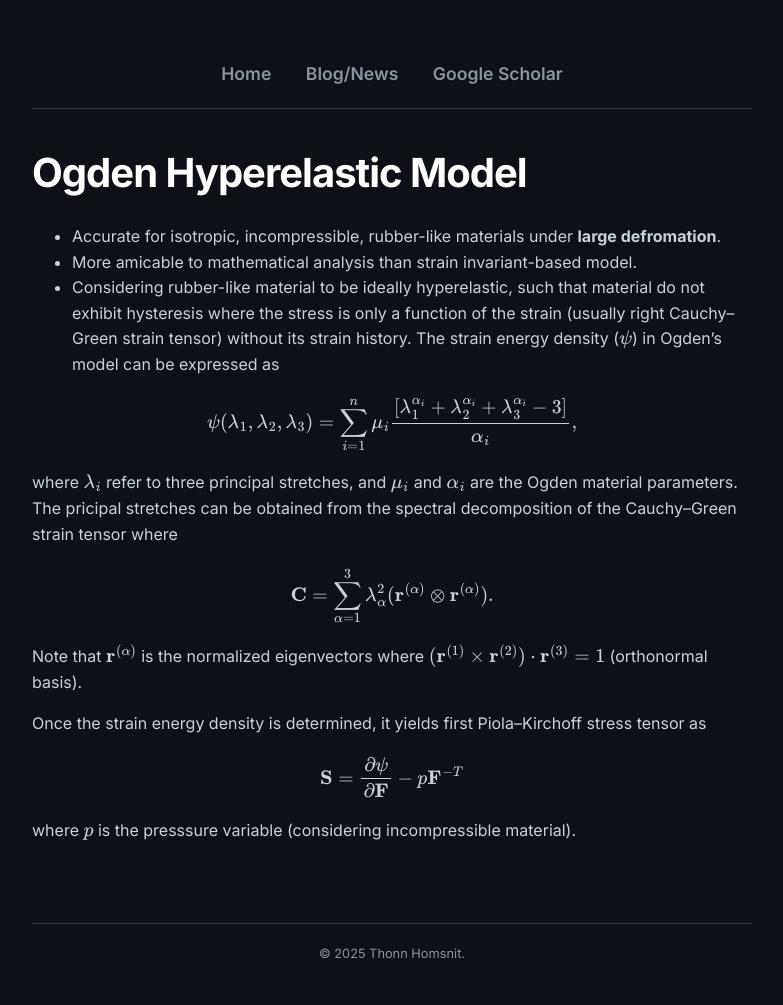
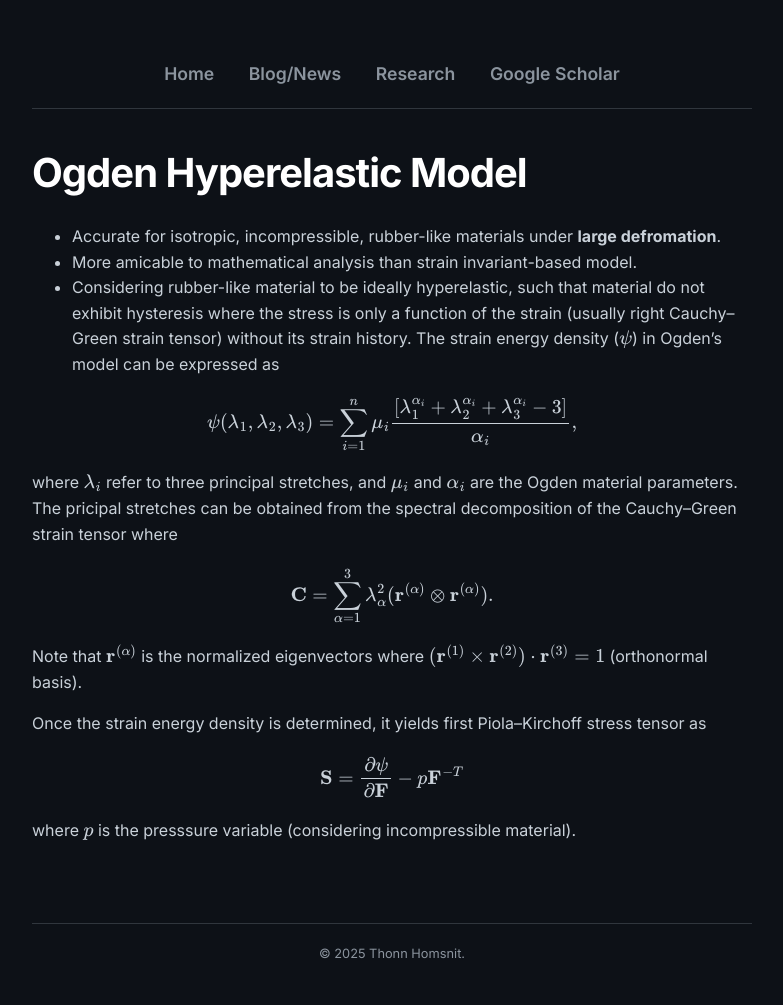
Before and after one commit to thonnh/thonnh.github.io, a Jekyll site: the page built from _posts/2025-11-26-Ogden_Model.md, in a window 1280 px wide. Shown: the whole page, without its empty margins (248-1031 px from the left). Built offline with Jekyll 4.4.1, drawn with Linux system fonts in a browser that asks for light colours.

Commit message:
Add Research link to navigation

```diff
--- a/_layouts/default.html
+++ b/_layouts/default.html
@@ -63,6 +63,7 @@
     <nav>
         <a href="https://thonnh.github.io/">Home</a>
         <a href="https://thonnh.github.io/blog.html">Blog/News</a>
+        <a href="https://thonnh.github.io/research.html">Research</a>
         <a href="https://scholar.google.com/citations?user=dBBnHBwAAAAJ&hl=en&oi=ao" target="_blank">Google Scholar</a>
     </nav>
 
```
